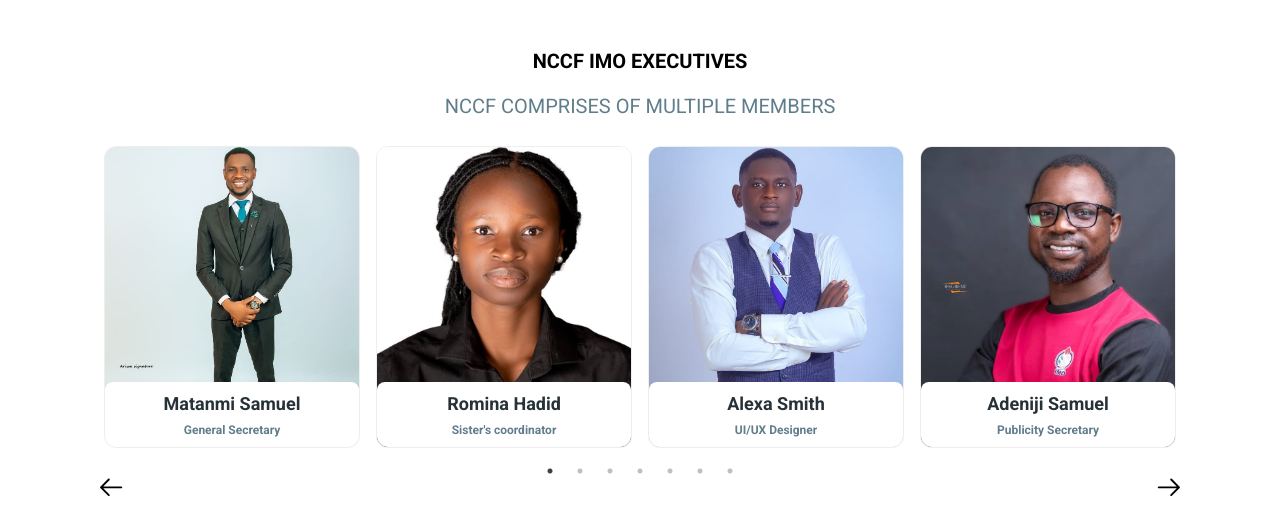
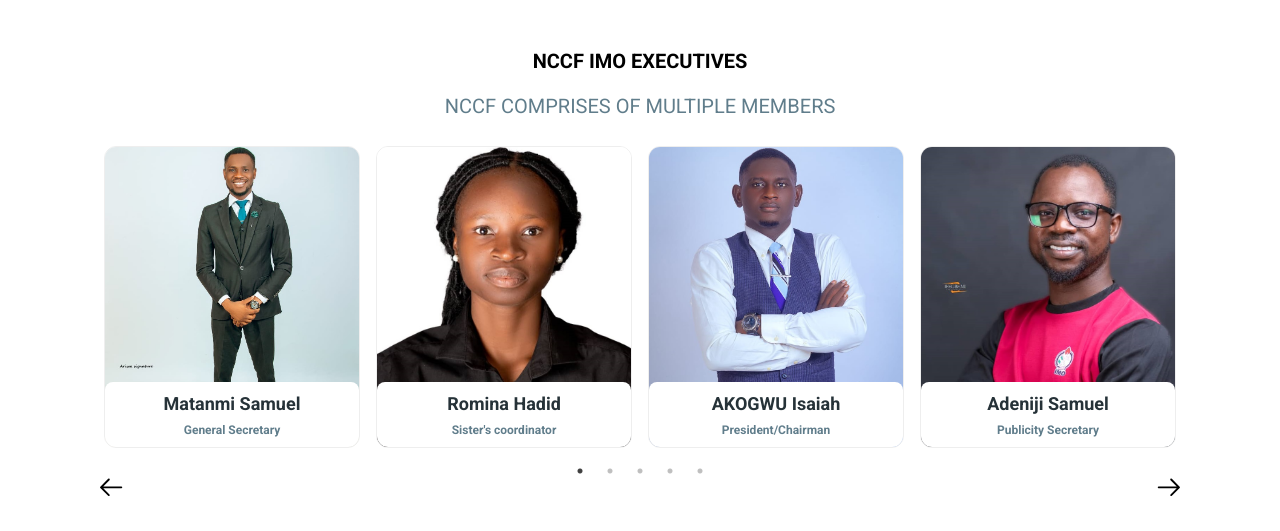
Before and after one commit to sofelaisrael/NCCFIMO, a React (Vite) app: page /home in a window 1280 px wide. Shown: the part 1640-2171 px from the top of the page. Built offline with nearby package versions, Linux system fonts and the light colour scheme.

Commit message:
small fixes

```diff
--- a/src/data/donate-details.js
+++ b/src/data/donate-details.js
@@ -22,7 +22,7 @@
 
     },
     {
-      title: "For Rural Rugged, Pledges, Capitation, Outreaches, and Orientation Camp Mission",
+      title: "For Rural Rugged, Pledges, and Orientation Camp Mission",
       description: [
         "Bank Name: First Bank ",
         "Account Number: 3009411213",
--- a/src/data/team-data.js
+++ b/src/data/team-data.js
@@ -23,10 +23,10 @@
   },
   {
     img: img3,
-    name: "Alexa Smith",
-    position: "UI/UX Designer",
+    name: "AKOGWU Isaiah",
+    position: "President/Chairman",
     School: "Univeristy of Illorin",
-    SOO: "Ogun State",
+    SOO: "Benue State",
     No: "09876545678"
   },
   {
@@ -38,25 +38,9 @@
     No: "09876545678"
   },
   {
-    img: img2,
-    name: "Jenna Kardi",
-    position: "Founder and CEO",
-    School: "Univeristy of Illorin",
-    SOO: "Ogun State",
-    No: "09876545678"
-  },
-  {
-    img: img2,
-    name: "Jenna Kardi",
-    position: "Founder and CEO",
-    School: "Univeristy of Illorin",
-    SOO: "Ogun State",
-    No: "09876545678"
-  },
-  {
-    img:img3,
-    name: "Jenna Kardi",
-    position: "Founder and CEO",
+    img: img4,
+    name: "Okunola John",
+    position: "Evangelism Secretary",
     School: "Univeristy of Illorin",
     SOO: "Ogun State",
     No: "09876545678"
--- a/src/pages/home.jsx
+++ b/src/pages/home.jsx
@@ -377,9 +377,9 @@
         <div className="w-full">
           <div className="w-full text-center md:text-left px-0 md:px-8 right">
             <div className="w-[100%] md:w-[85%]">
-              <h1 className="text-[20px] md:text-[30px] font-semibold">NCCF Supreme Task</h1>
-              <h1 className="text-[24px] md:text-[40px] font-bold text-black">RURAL RUGGED EVANGELISM</h1>
-              <p className="text-[15px] w-[100%]">
+              <h1 className="text-[14px] md:text-[30px] font-semibold">NCCF Supreme Task</h1>
+              <h1 className="text-[16px] md:text-[40px] font-bold text-black">RURAL RUGGED EVANGELISM</h1>
+              <p className="text-[14px] w-[100%]">
                 The supreme task of the Nigeria Christian Corper's Fellowship(NCCF) is known as Rural Rigged Evangelism. This mission
                 is the responsibilty of every Jesus Corper withing the NCCF community.
 
@@ -395,7 +395,7 @@
                 key={title}
                 color="transparent"
                 shadow={false}
-                className="flex flex-col items-center text-[12px] md:max-w-[250px] text-blue-gray-900 min-w-[300px] down"
+                className="flex flex-col items-center text-[12px] md:max-w-[250px] text-blue-gray-900 min-w-[30px] down"
               >
                 <div className="mx-auto mb-6 grid h-14 w-14 place-items-center rounded-full bg-blue-gray-900 shadow-lg shadow-gray-500/20">
                   {React.createElement(icon, {
--- a/src/widgets/cards/activities.jsx
+++ b/src/widgets/cards/activities.jsx
@@ -22,15 +22,15 @@
 
       <Card className="rounded-lg shadow-lg shadow-gray-500/1 gl down md:w-auto gap-2">
         <CardBody className="relative h-full flex flex-col px-0">
-          <div className="w-full h-[60px] mb-3 md:mb-0">
-            <Typography variant="h5" className="text-[18px]" color="blue-gray">
+          <div className="w-full h-[30px] md:h-[40px] lg:h-[60px] mb-3 md:mb-0">
+            <Typography variant="h5" className="text-[14px] md:text-[16px] lg:text-[18px]" color="blue-gray">
               {activity}
             </Typography>
           </div>
 
 
           <div className="desc">
-            <Typography className="font-normal text-blue-gray-600 text-[14px] md:text-[16px]">
+            <Typography className="font-normal text-blue-gray-600 text-[12px] md:text-[16px]">
               {day}
             </Typography>
           </div>
--- a/src/widgets/cards/donate.jsx
+++ b/src/widgets/cards/donate.jsx
@@ -8,9 +8,9 @@
 
 export function DonateCard({ title, description }) {
     return (
-        <Card className="rounded-lg shadow-lg shadow-gray-500/1 gl h-[200px] md:h-[250px] w-[400px] mx-auto down md:w-auto">
+        <Card className="rounded-lg shadow-lg shadow-gray-500/1 h-[200px] md:h-[250px] mx-auto down w-full">
             <CardBody className="relative h-full flex flex-col">
-                <div className="w-full px-2 mb-auto">
+                <div className="w-full mb-auto">
                     <Typography variant="h5" className="text-[18px]" color="blue-gray">
                         {title}
                     </Typography>
--- a/src/widgets/layout/footer.jsx
+++ b/src/widgets/layout/footer.jsx
@@ -35,7 +35,7 @@
           </div>
 
           {/* menu */}
-          <div className="mx-auto mt-12 grid w-max grid-cols-2 gap-24 lg:mt-0">
+          <div className="mx-auto mt-12 grid w-max grid-cols-2 gap-7 md:gap-24 lg:mt-0">
             {menus.map(({ name, items }) => (
               <div key={name}>
                 <Typography
@@ -72,23 +72,28 @@
               >
                 Contact Us
               </Typography>
-              <ul className="mt-3">
+              <ul className="mt-3 text-[10px]">
                 <li>
                   <Typography
                     variant="small"
                     className="mb-2 block font-normal text-blue-gray-500 hover:text-blue-gray-700"
                   >
                     <FaPhone className="mr-2 inline" />
-                    B: 08037106044
+                    <span className="text-[12px]">
+                      B: 08037106044
+                    </span>
+
                   </Typography>
                 </li>
-                <li className="w-[200px]">
+                <li className="w-[120px] md:w-[200px]">
                   <Typography
                     variant="small"
                     className="mb-2 block font-normal text-blue-gray-500 hover:text-blue-gray-700"
                   >
-                    <FaLocationArrow className="mr-2 inline"/>
-                    Area V Estate, Behind Holy Rosary College, Portharcort Road New Owerri, Owerri Imo State.
+                    <FaLocationArrow className="mr-2 inline" />
+                    <span className="text-[12px]">
+                      Area V Estate, Behind Holy Rosary College, Portharcort Road New Owerri, Owerri Imo State.
+                    </span>
                   </Typography>
                 </li>
               </ul>
```
